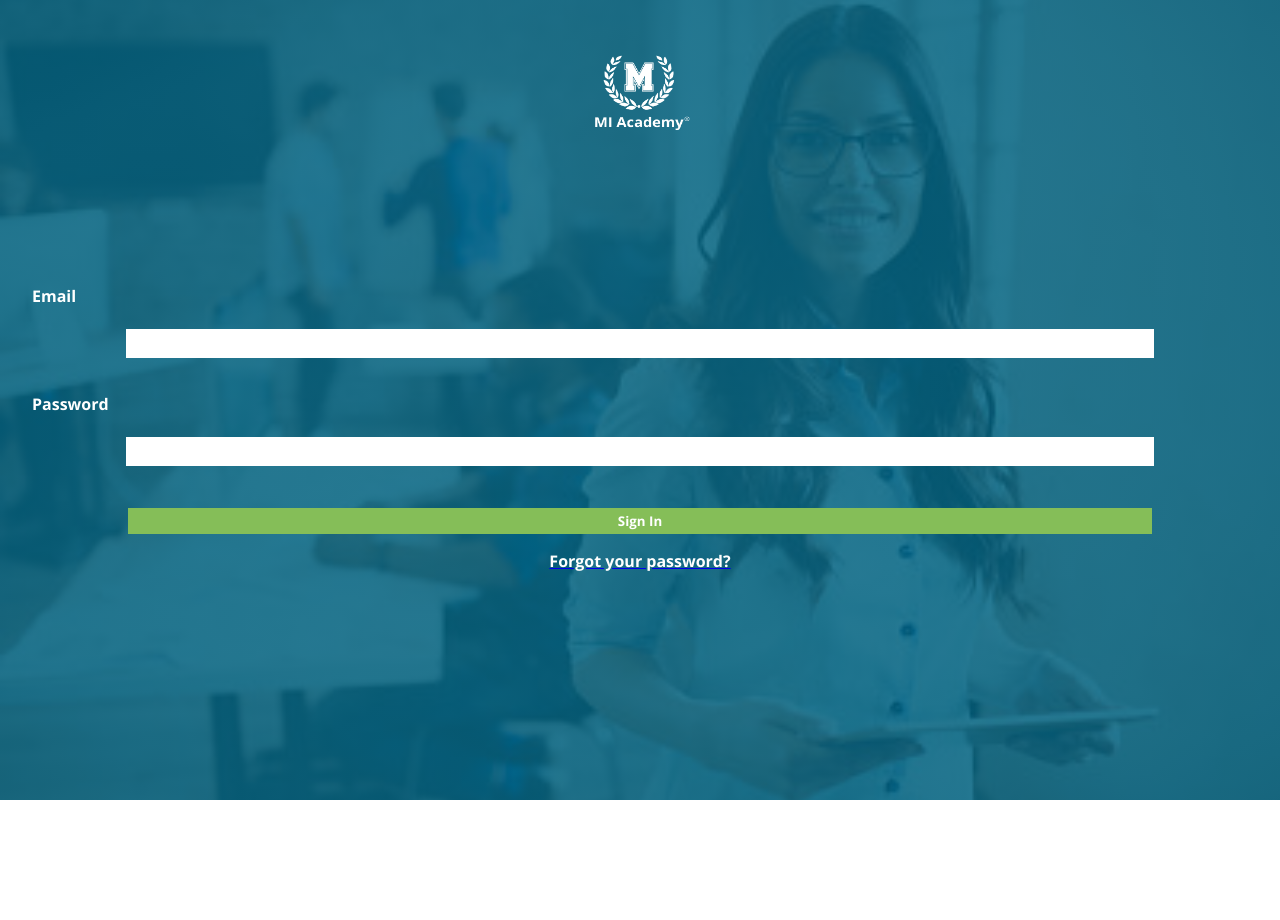
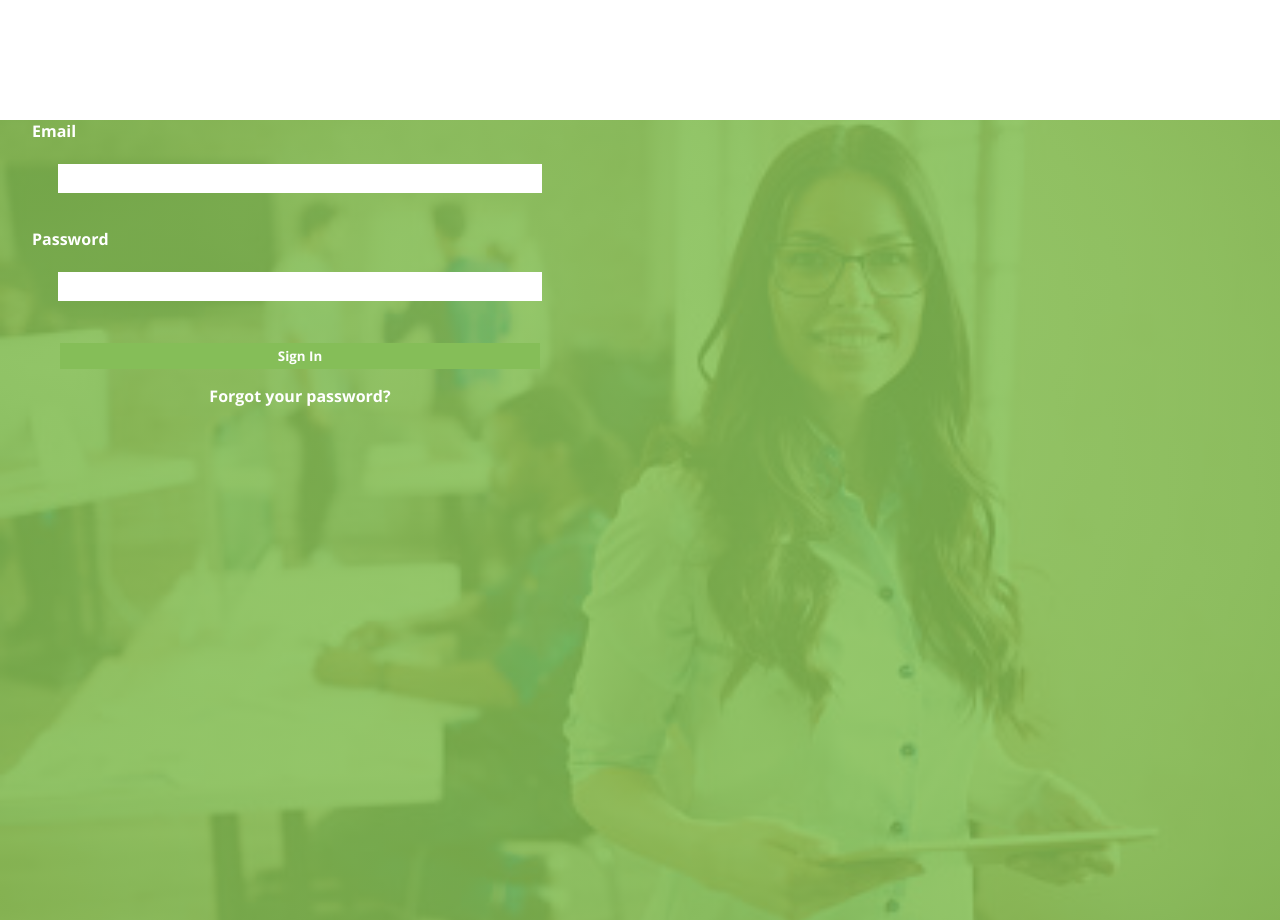
Before and after one commit to JoshTeperman/mern-project-frontend, a React (Create React App) app: page /login in a window 1280 px wide. Before the commit the page ends 800 px from the top, so only its background shows below. Built offline with nearby package versions, Linux system fonts and the light colour scheme.

Commit message:
add some media queries

```diff
--- a/src/components/Login/Login.css
+++ b/src/components/Login/Login.css
@@ -24,7 +24,9 @@
   border: 1px solid black;
 } */
 
-
+.form-alignment {
+  max-width: 600px;
+}
 form {
   display: flex;
   flex-direction: column;
@@ -80,6 +82,21 @@ form {
   margin-top: 1em;
 }
 
-Link {
-  text-decoration: none;
-}
+@media only screen and (min-width : 1200px) {
+  .login-background {
+    background: linear-gradient(
+      rgba(131, 191, 82, 0.85),
+      rgba(131, 191, 82, 0.85)
+    ),
+    /* bottom, image */
+    url(../../images/MI_Img_resized.jpg);
+    background-position: center;
+    background-size: cover;
+    background-repeat: no-repeat;
+    height: 100vh;
+    width: 100vw;
+  }
+  .login-logo {
+    display: none;
+  }
+ }
--- a/src/components/Login/Login.js
+++ b/src/components/Login/Login.js
@@ -11,7 +11,7 @@ const Login = ({ handleInput, handleLogin }) => {
     return (
       <div className="login-background">
         <img className="login-logo" src={logo} alt="MI Academy Logo"/>
-        <div className="mobile-form-alignment">
+        <div className="form-alignment">
           <form>
             <label className="form-label">Email</label>
             <br/>
@@ -23,7 +23,7 @@ const Login = ({ handleInput, handleLogin }) => {
             <br/>
             <input className="login-form-button" type="submit" value="Sign In" onClick={handleLogin} />
           </form>
-          <Link to="/forgotpassword"><p className="forgot-password">Forgot your password?</p></Link>
+          <Link to="/forgotpassword" style={{ textDecoration: 'none' }}><p className="forgot-password">Forgot your password?</p></Link>
         </div>
       </div>
     )
```
Also changed, not shown: src/App.css (+7 -0 lines).
